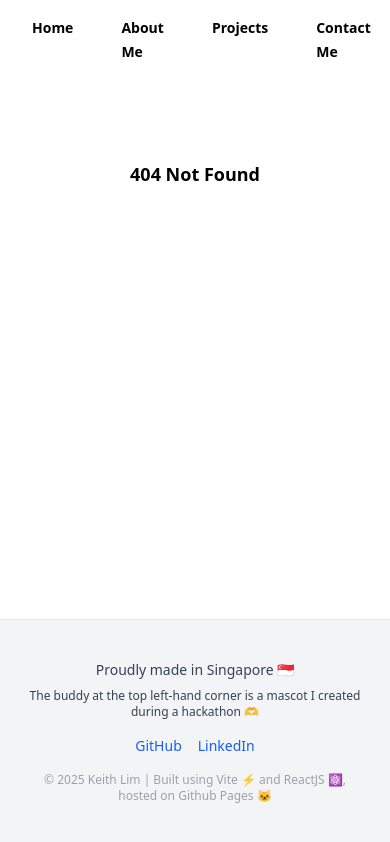
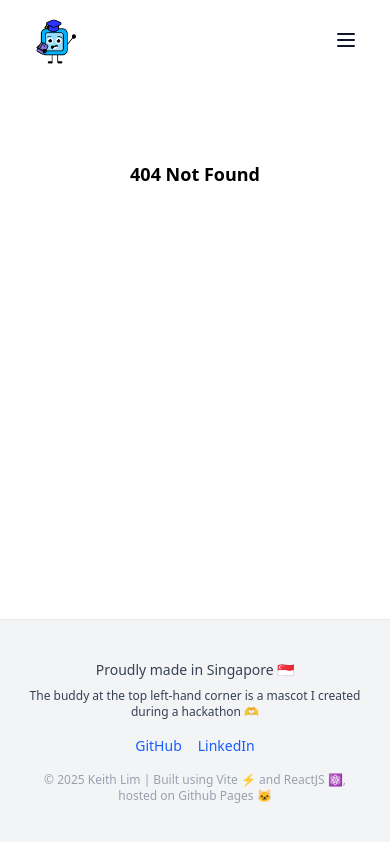
Before and after one commit to keithfykai/keithfykai, a React (Vite) app in the folder portfolio/: page / in a window 390 px wide. Built offline with nearby package versions, Linux system fonts and the light colour scheme.

Commit message:
Updated for Responsive Layout on Mobile Devices

```diff
--- a/portfolio/src/Components/Hero.jsx
+++ b/portfolio/src/Components/Hero.jsx
@@ -3,9 +3,9 @@ import { Link } from 'react-router-dom';
 
 export function Hero() {
     return (
-        <div className="relative isolate px-6 lg:px-8">
+        <div className="relative isolate px-6 lg:px-8 pt-8">
             <div className="mx-auto max-w-2xl text-center">
-                <img className="rounded-xl mx-auto h-130" src={mainphoto}/>
+                <img className="rounded-xl mx-auto w-80 sm:w-80 md:w-100 lg:w-120 xl:w-140 h-auto max-w-full" src={mainphoto}/>
                 <p className="p-5">📍 Svalbard, Longyearbyen (78.2253° N, 15.6256° E)</p>
                 <div className="pt-5 text-3xl font-semibold tracking-tight text-gray-900 sm:text-5xl">
                     Welcome, I'm Keith
--- a/portfolio/src/Components/Navbar.jsx
+++ b/portfolio/src/Components/Navbar.jsx
@@ -1,21 +1,82 @@
-import Eddy from "../assets/Eddy.png"
-import { Link } from "react-router-dom"
+import React, { useState } from "react";
+import Eddy from "../assets/Eddy.png";
+import { Link } from "react-router-dom";
 
-export function Navbar(){
+export function Navbar() {
+  const [isMobileMenuOpen, setIsMobileMenuOpen] = useState(false);
+
+  // Function to toggle the mobile menu
+  const toggleMenu = () => {
+    setIsMobileMenuOpen(!isMobileMenuOpen);
+  };
+
+  // Function to close the mobile menu
+  const closeMenu = () => {
+    setIsMobileMenuOpen(false);
+  };
+
   return (
     <header>
       <nav className="mx-auto flex max-w-7xl items-center justify-between py-4 px-8" aria-label="Global">
+        {/* Logo */}
         <div className="flex-1">
-                    <img className="h-12 w-auto" src={Eddy} alt="eddy the mascot (i made him during a hackathon) :D"/>
+          <img className="h-12 w-auto" src={Eddy} alt="eddy the mascot (i made him during a hackathon) :D" />
         </div>
-                <div className="flex gap-x-12">
-                    <Link to="/keithfykai/" className="text-sm/6 font-semibold text-decoration-none">Home</Link>
-                    <Link to="/aboutme" className="text-sm/6 font-semibold text-decoration-none">About Me</Link>
-                    <Link to="/projects" className="text-sm/6 font-semibold text-decoration-none">Projects</Link>
-                    <Link to="/contactme" className="text-sm/6 font-semibold text-decoration-none">Contact Me</Link>
+
+        {/* Desktop Navigation Links */}
+        <div className="hidden md:flex gap-x-12 justify-center flex-1">
+          <Link to="/keithfykai/" className="text-sm font-semibold text-decoration-none">
+            Home
+          </Link>
+          <Link to="/aboutme" className="text-sm font-semibold text-decoration-none">
+            About Me
+          </Link>
+          <Link to="/projects" className="text-sm font-semibold text-decoration-none">
+            Projects
+          </Link>
+          <Link to="/contactme" className="text-sm font-semibold text-decoration-none">
+            Contact Me
+          </Link>
         </div>
-                <div className="flex-1 justify-end"></div>
+
+        {/* Mobile Hamburger Menu */}
+        <div className="md:hidden flex items-center">
+          <button onClick={toggleMenu} className="text-gray-900 focus:outline-none">
+            <svg
+              className="w-6 h-6"
+              fill="none"
+              stroke="currentColor"
+              viewBox="0 0 24 24"
+              xmlns="http://www.w3.org/2000/svg"
+            >
+              <path
+                strokeLinecap="round"
+                strokeLinejoin="round"
+                strokeWidth="2"
+                d="M4 6h16M4 12h16M4 18h16"
+              />
+            </svg>
+          </button>
+        </div>
       </nav>
+
+      {/* Mobile Menu (Shown when hamburger is clicked) */}
+      {isMobileMenuOpen && (
+        <div className="md:hidden flex flex-col items-center py-4 gap-y-4">
+          <Link to="/keithfykai/" className="text-sm font-semibold text-decoration-none" onClick={closeMenu}>
+            Home
+          </Link>
+          <Link to="/aboutme" className="text-sm font-semibold text-decoration-none" onClick={closeMenu}>
+            About Me
+          </Link>
+          <Link to="/projects" className="text-sm font-semibold text-decoration-none" onClick={closeMenu}>
+            Projects
+          </Link>
+          <Link to="/contactme" className="text-sm font-semibold text-decoration-none" onClick={closeMenu}>
+            Contact Me
+          </Link>
+        </div>
+      )}
     </header>
-    )
+  );
 }
```
Also changed, not shown: 1 other file (tests, documents, lock files or other folders). Lines whose indentation alone changed are shown as unchanged.
